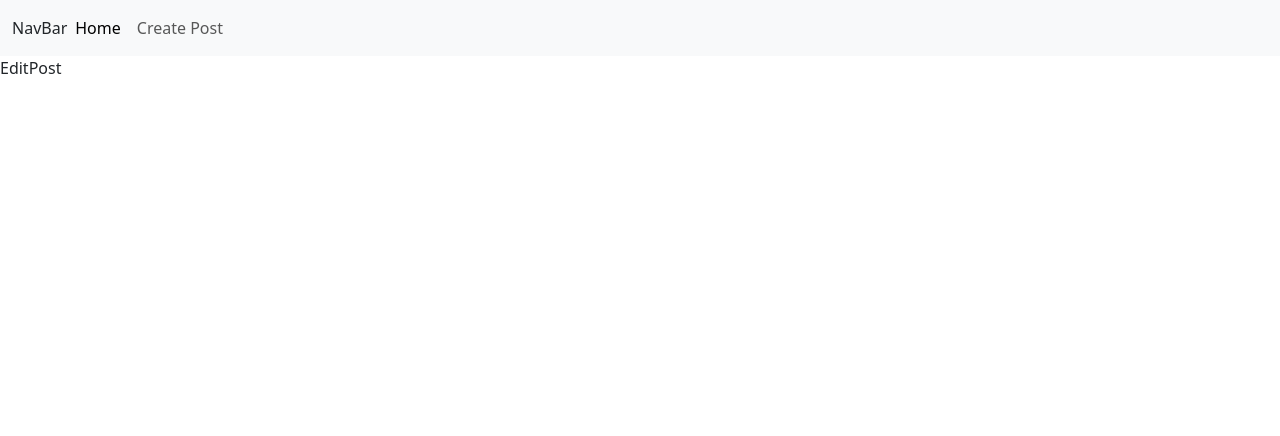
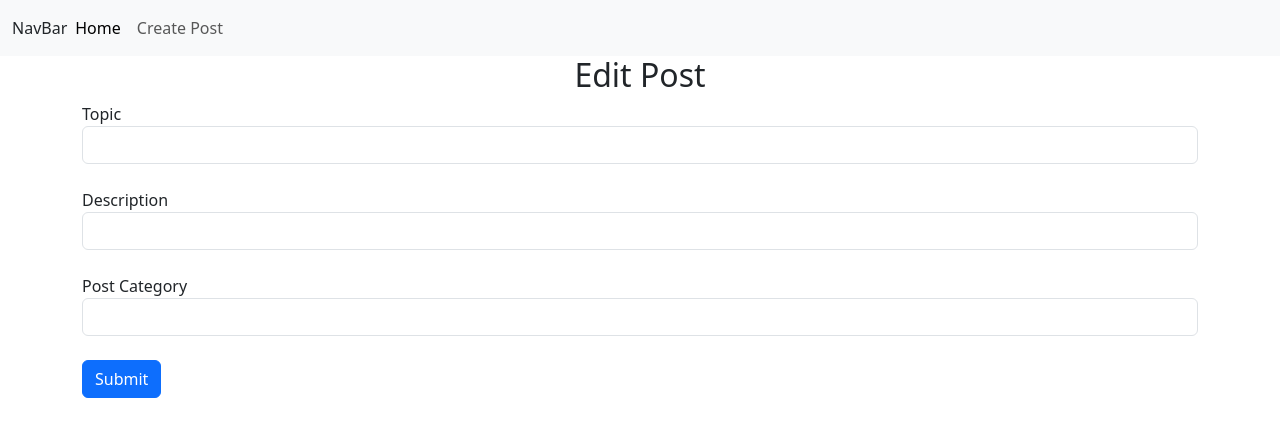
Before and after one commit to DinukaKaveen/MERN-Stack-CRUD-App, a React (Create React App) app in the folder client/: page /edit/1 in a window 1280 px wide. Shown: the top 436 px of the page. Built offline with nearby package versions, Linux system fonts and the light colour scheme; no server answers.

Commit message:
edit post

```diff
--- a/client/src/components/CreatePost.js
+++ b/client/src/components/CreatePost.js
@@ -3,32 +3,31 @@ import React, { useState } from "react";
 import { useNavigate } from "react-router-dom";
 
 export default function CreatePost() {
+  let navigate = useNavigate();
 
-  let navigate = useNavigate()
-
-  const [postDetails, setPost] = useState({
+  const [postData, setPost] = useState({
     topic: "",
     description: "",
     postCategory: "",
   });
 
-  const { topic, description, postCategory } = postDetails;
+  const { topic, description, postCategory } = postData;
 
   const onInputChange = (e) => {
-    setPost({ ...postDetails, [e.target.name]: e.target.value });
+    setPost({ ...postData, [e.target.name]: e.target.value });
   };
 
   const submitPost = async (e) => {
-
     e.preventDefault();
-    await axios.post("/post/save", postDetails)
-    navigate("/")
+    await axios.post("/post/save", postData);
+    navigate("/");
   };
-
-
 
   return (
     <div className="container">
+      <center>
+        <h2>Create New Post</h2>
+      </center>
       <form onSubmit={(e) => submitPost(e)}>
         <div className="form-group">
           <label>Topic</label>
--- a/client/src/components/EditPost.js
+++ b/client/src/components/EditPost.js
@@ -1,7 +1,88 @@
-import React from 'react'
+import axios from "axios";
+import React, { useEffect, useState } from "react";
+import { useNavigate, useParams } from "react-router-dom";
 
-export default function EditPost() {
+export default function CreatePost() {
+
+  const { id } = useParams();
+  let navigate = useNavigate();
+
+  const [postData, setPost] = useState({
+    topic: "",
+    description: "",
+    postCategory: "",
+  });
+
+  const { topic, description, postCategory } = postData;
+
+  const onInputChange = (e) => {
+    setPost({ ...postData, [e.target.name]: e.target.value });
+  };
+
+  //Get Post
+  useEffect(() => {
+    loadPost();
+  }, []);
+
+  const loadPost = async () => {
+    const result = await axios.get(`/post/${id}`);
+    setPost(result.data.specificPost);
+  };
+
+  //Update Post
+  const submitPost = async (e) => {
+    e.preventDefault();
+    await axios.put(`/post/update/${id}`, postData);
+    navigate("/");
+  };
+
   return (
-    <div>EditPost</div>
-  )
+    <div className="container">
+      <center>
+        <h2>Edit Post</h2>
+      </center>
+      <form onSubmit={(e) => submitPost(e)}>
+        <div className="form-group">
+          <label>Topic</label>
+          <input
+            type="text"
+            className="form-control"
+            placeholder=""
+            name="topic"
+            value={topic}
+            onChange={(e) => onInputChange(e)}
+          />
+        </div>
+        <br />
+        <div className="form-group">
+          <label>Description</label>
+          <input
+            type="text"
+            className="form-control"
+            placeholder=""
+            name="description"
+            value={description}
+            onChange={(e) => onInputChange(e)}
+          />
+        </div>
+        <br />
+        <div className="form-group">
+          <label>Post Category</label>
+          <input
+            type="text"
+            className="form-control"
+            placeholder=""
+            name="postCategory"
+            value={postCategory}
+            onChange={(e) => onInputChange(e)}
+          />
+        </div>
+        <br />
+
+        <button type="submit" className="btn btn-primary">
+          Submit
+        </button>
+      </form>
+    </div>
+  );
 }
```
Also changed, not shown: 1 other file (tests, documents, lock files or other folders).
